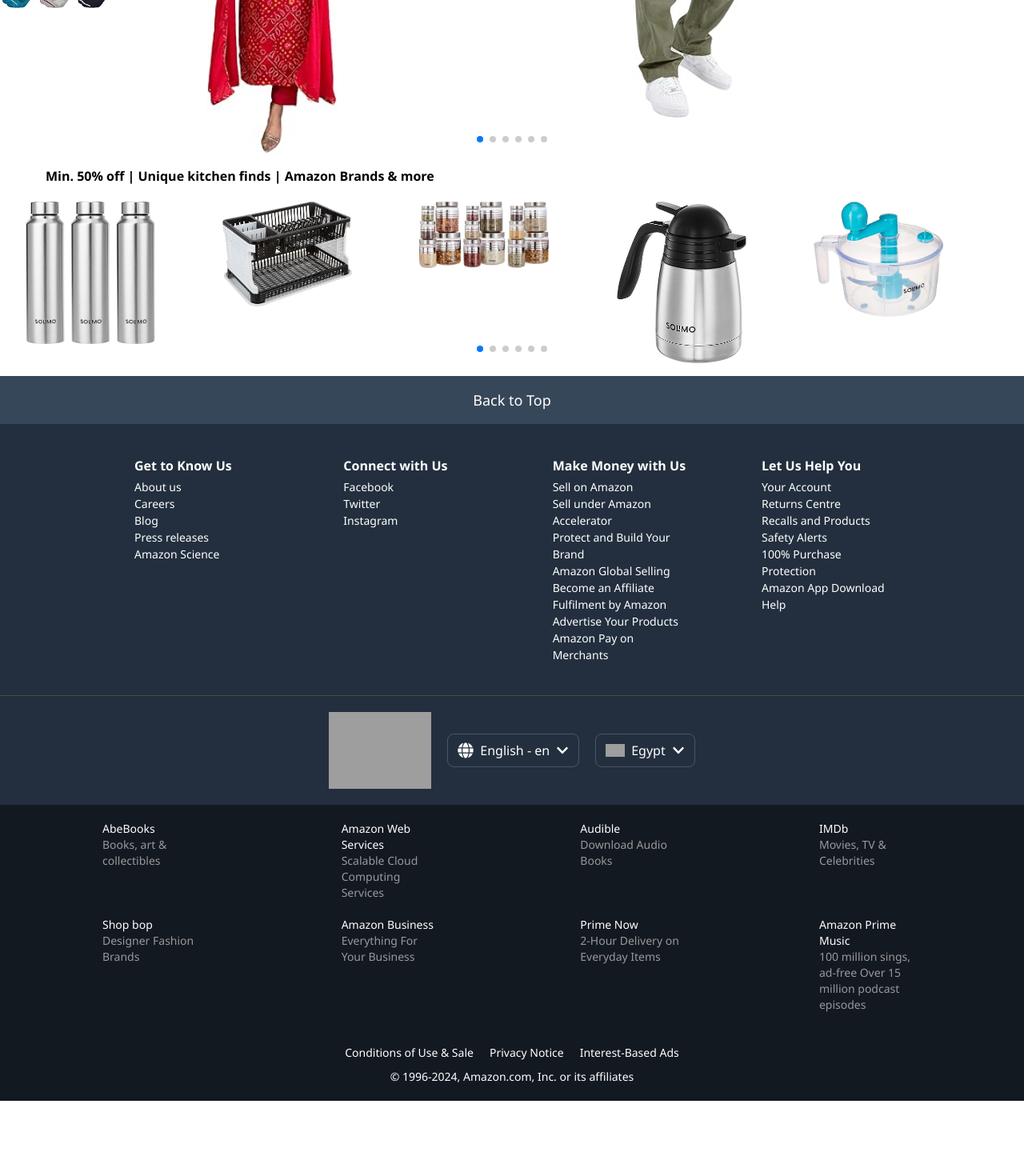
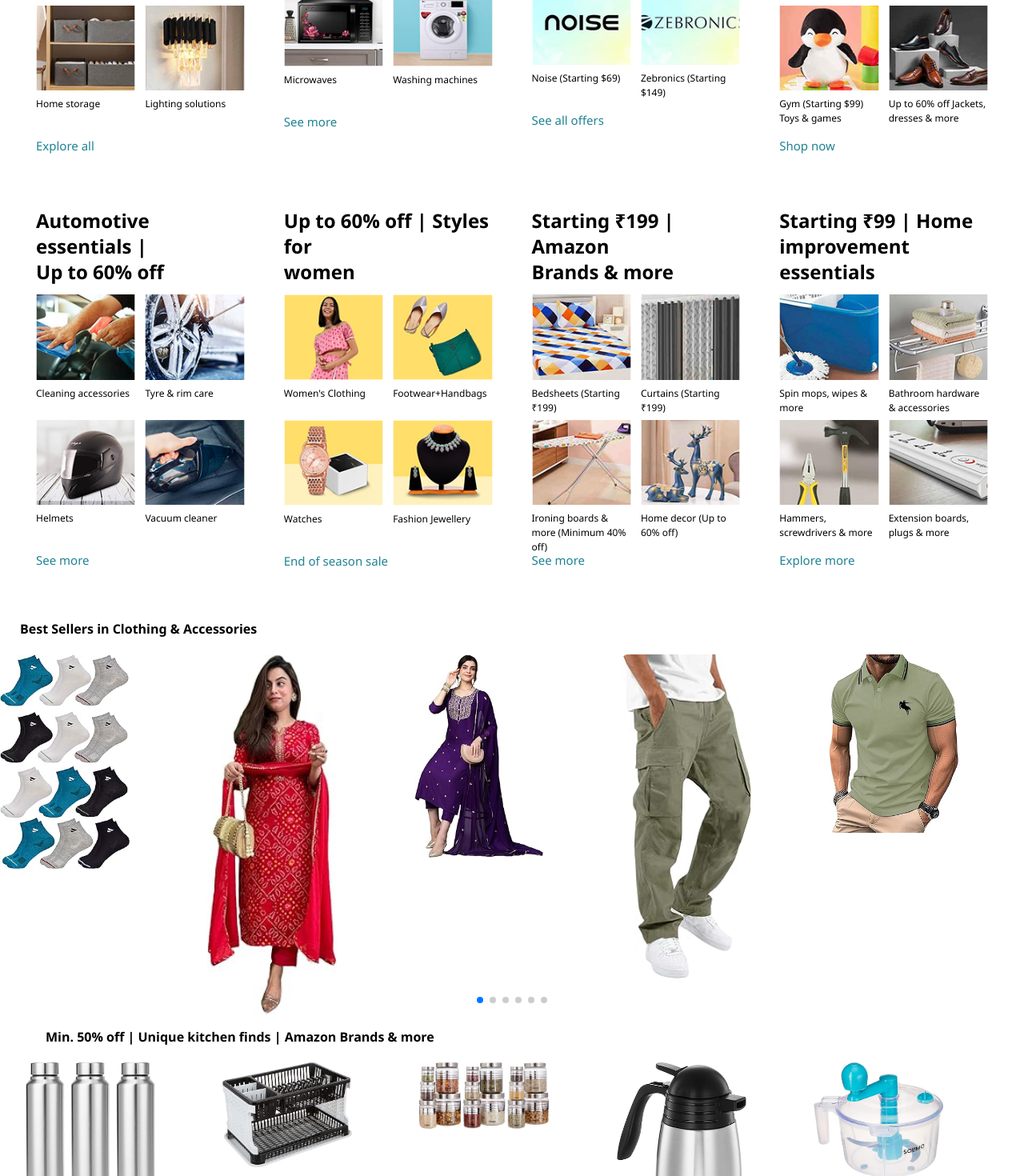
Before and after one commit to eslamshaban060/Amazon-Clone, a Next.js app: page / in a window 1280 px wide. Shown: the part 980-2450 px from the top of the page at 80% size. Before the commit the page ends 2356 px from the top, so only its background shows below. Built offline with nearby package versions, Linux system fonts and the light colour scheme; grey boxes are pictures that could not be loaded.

Commit message:
every thing is up to date in the all branches

```diff
--- a/src/app/page.tsx
+++ b/src/app/page.tsx
@@ -3,14 +3,38 @@ import Footer from "../components/footer/footer";
 import MainSlider from "../components/Caruosel/MainSlider";
 import FirstSlider from "../app/fristSlider/page";
 import SecondtSlider from "../app/secondSlider/page";
+import CardsRow from "@/components/homeCards/row";
 const page = () => {
   return (
     <div>
-      <Header />
-      <MainSlider />
-      <FirstSlider />
-      <SecondtSlider />
-      <Footer />
+      {/* header  */}
+      <div>
+        <Header />
+      </div>
+
+      {/* hero slider  */}
+      <main>
+        <MainSlider />
+      </main>
+
+      {/* top cards  */}
+      <section>
+        <CardsRow />
+      </section>
+      {/* first slider   */}
+      <section>
+        <FirstSlider />
+      </section>
+
+      {/* secound section  */}
+      <section>
+        <SecondtSlider />
+      </section>
+
+      {/* footer section  */}
+      <footer>
+        <Footer />
+      </footer>
     </div>
   );
 };
```
